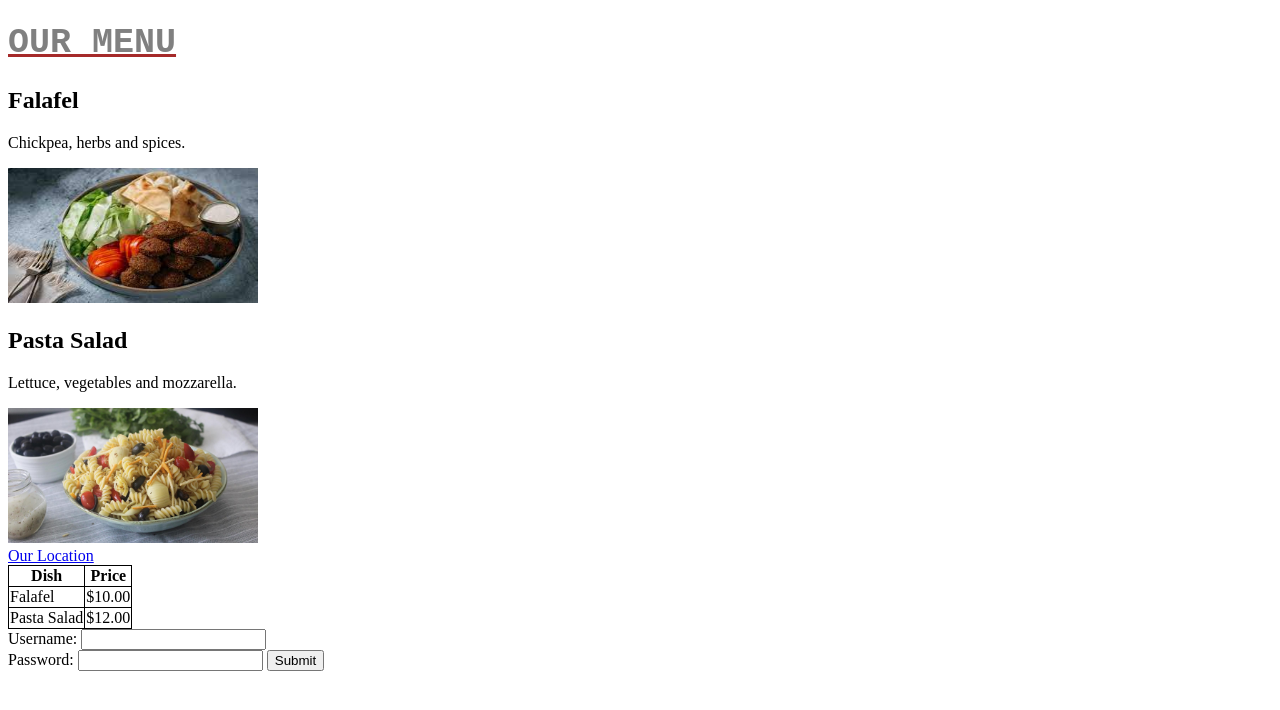
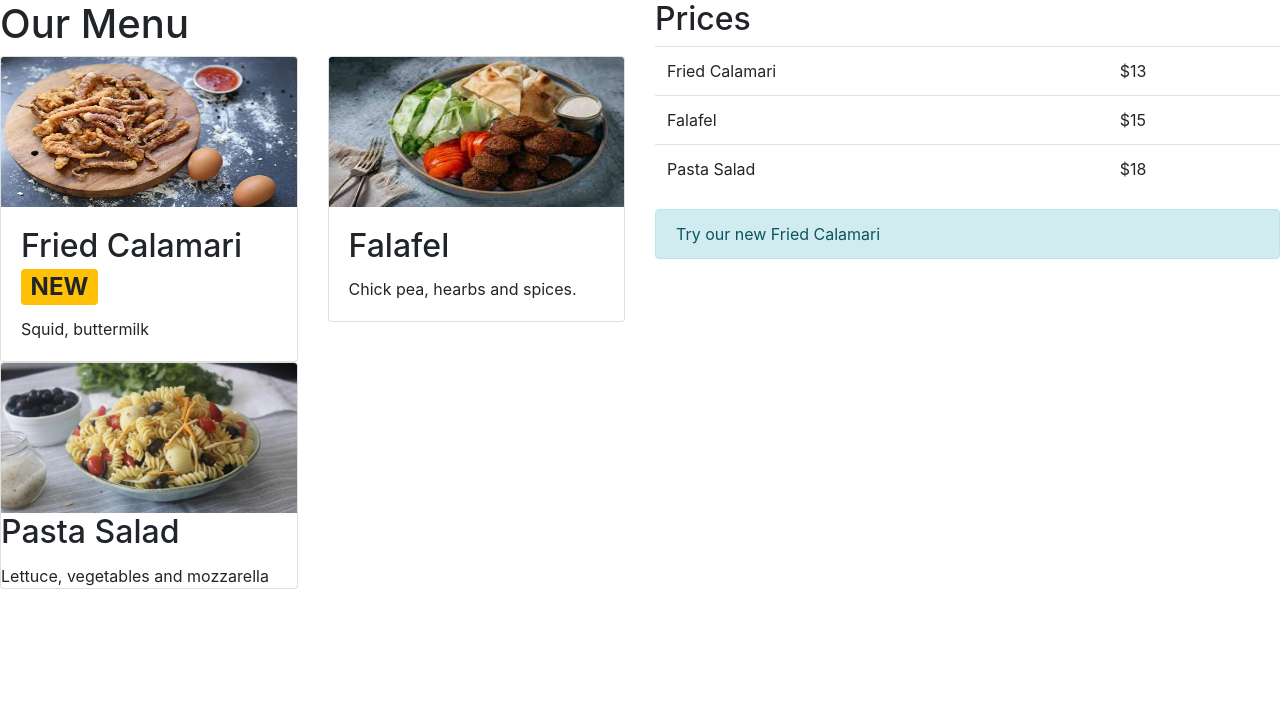
Before and after one commit to nayoung3669/Coursera_LittleLemon, a plain HTML site: page index.html in a window 1280 px wide. Drawn offline with nearby package versions, Linux system fonts and the light colour scheme.

Commit message:
Using Bootstrap

```diff
--- a/index.html
+++ b/index.html
@@ -2,46 +2,85 @@
 <html>
   <head>
     <title>Little Lemon</title>
-    <link rel="stylesheet" href="style.css" />
+    <link
+      rel="stylesheet"
+      href="https://cdn.jsdelivr.net/npm/bootstrap@4.3.1/dist/css/bootstrap.min.css"
+      integrity="sha384-ggOyR0iXCbMQv3Xipma34MD+dH/1fQ784/j6cY/iJTQUOhcWr7x9JvoRxT2MZw1T"
+      crossorigin="anonymous" />
   </head>
   <body>
+    <div class="constainer">
+      <div class="row">
+        <div class="col">
           <h1>Our Menu</h1>
-    <h2>Falafel</h2>
-    <p>Chickpea, herbs and spices.</p>
-    <img src="falafel.jpeg" width="250" height="135" />
-    <h2>Pasta Salad</h2>
-    <p>Lettuce, vegetables and mozzarella.</p>
-    <img src="pastaSalad.jpeg" width="250" height="135" />
-    <br />
-    <a href="location.html">Our Location</a>
-    <style>
-      table,
-      th,
-      td {
-        border: 1px solid black;
-        border-collapse: collapse;
-      }
-    </style>
-    <table>
+          <div class="row">
+            <div class="col-12 col-lg-6">
+              <div class="card">
+                <img
+                  src="Calamari.jpeg"
+                  class="card-img-top"
+                  width="250"
+                  height="150" />
+                <div class="card-body">
+                  <h2 class="card-title">
+                    Fried Calamari <span class="badge bg-warning">NEW</span>
+                  </h2>
+                  <p class="card-text">Squid, buttermilk</p>
+                </div>
+              </div>
+            </div>
+            <div class="col-12 col-lg-6">
+              <div class="card">
+                <img
+                  src="falafel.jpeg"
+                  class="card-img-top"
+                  width="225"
+                  height="150" />
+                <div class="card-body">
+                  <h2 class="card-title">Falafel</h2>
+                  <p class="card-text">Chick pea, hearbs and spices.</p>
+                </div>
+              </div>
+            </div>
+            <div class="col-12 col-lg-6">
+              <div class="card">
+                <img
+                  src="pastaSalad.jpeg"
+                  class="card-img-top"
+                  width="225"
+                  height="150" />
+                <h2 class="card-title">Pasta Salad</h2>
+                <p class="card-text">Lettuce, vegetables and mozzarella</p>
+              </div>
+            </div>
+          </div>
+        </div>
+
+        <div class="col">
+          <h2>Prices</h2>
+          <table class="table">
             <tr>
-        <th>Dish</th>
-        <th>Price</th>
+              <td>Fried Calamari</td>
+              <td>$13</td>
             </tr>
             <tr>
               <td>Falafel</td>
-        <td>$10.00</td>
+              <td>$15</td>
             </tr>
             <tr>
               <td>Pasta Salad</td>
-        <td>$12.00</td>
+              <td>$18</td>
             </tr>
           </table>
-    <form action=”/registration” method=”POST”>
-        <label for="username">Username: </label>
-        <input type="text" name="username"><br>
-        <label for="password">Password: </label>
-        <input type="password" name="password">
-        <input type="submit" />
-    </form>
+          <div class="alert alert-info" role="alert">
+            Try our new Fried Calamari
+          </div>
+        </div>
+      </div>
+    </div>
+    <script
+      src="https://cdn.jsdelivr.net/npm/bootstrap@4.3.1/dist/js/bootstrap.min.js"
+      integrity="sha384-JjSmVgyd0p3pXB1rRibZUAYoIIy6OrQ6VrjIEaFf/nJGzIxFDsf4x0xIM+B07jRM"
+      crossorigin="anonymous"></script>
   </body>
 </html>
```
Also changed, not shown: test.html (deleted, +0 -43 lines), Calamari.jpeg (added). Lines whose indentation alone changed are shown as unchanged.
